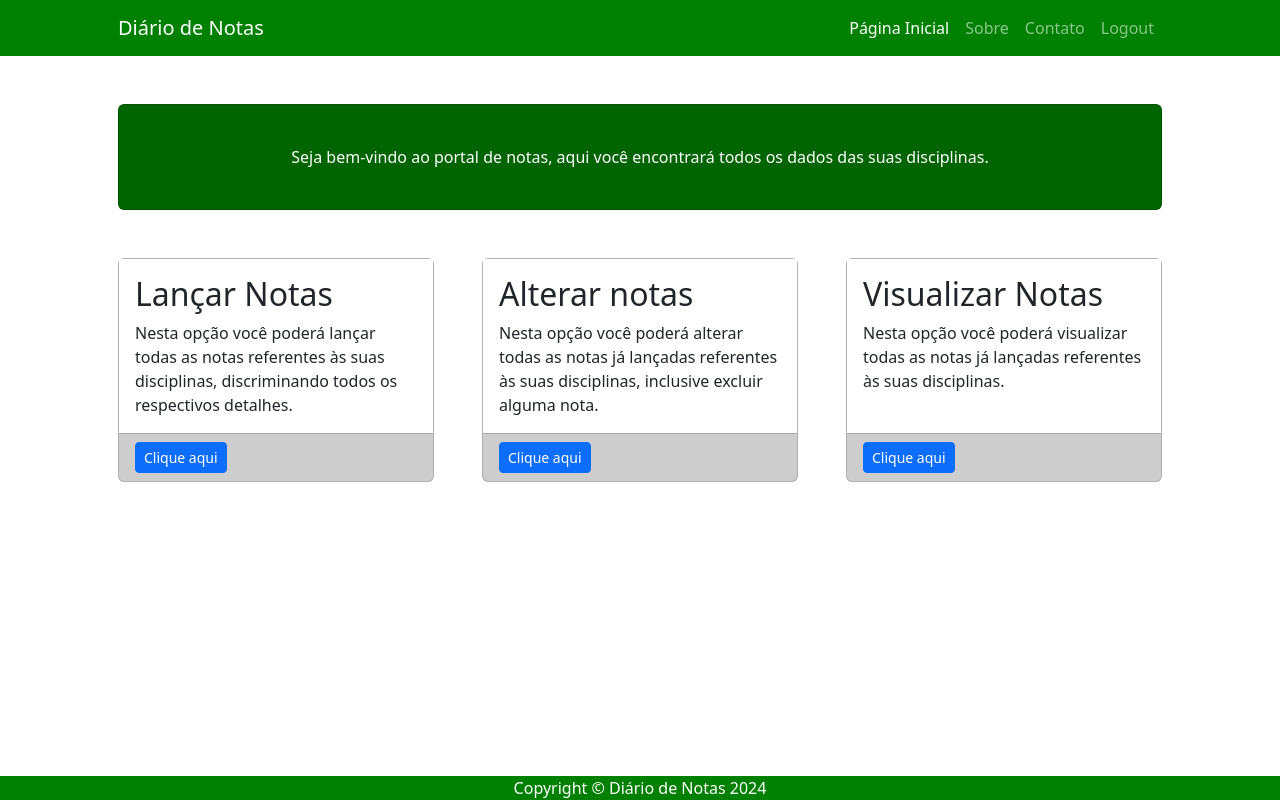
After one commit to Erinaldo-junior/novosite, a Django app: page /home/ in a window 1280 px wide. The commit adds this page. Run offline with Django 5.2, Linux system fonts and the light colour scheme; some libraries are stand-ins or nearby versions.

Commit message:
24-08-2024

```diff
--- /dev/null
+++ b/usuarios/templates/usuarios/base.html
@@ -0,0 +1,82 @@
+{% load static %}
+<!DOCTYPE html>
+<html lang="pt-br">
+<head>
+    <meta charset="UTF-8">
+    <meta name="viewport" content="width=device-width, initial-scale=1.0">
+    <link href="{% static 'css/bootstrap.min.css' %}" rel="stylesheet">
+    <title>Template base</title>
+</head>
+<body>
+
+ <!-- Responsive navbar-->
+ <nav class="navbar navbar-expand-lg navbar-dark" style = "background-color: #008000;">
+    <div class="container px-5">
+        <a class="navbar-brand" href="#!">Diário de Notas</a>
+        <button class="navbar-toggler" type="button" data-bs-toggle="collapse" data-bs-target="#navbarSupportedContent" aria-controls="navbarSupportedContent" aria-expanded="false" aria-label="Toggle navigation"><span class="navbar-toggler-icon"></span></button>
+        <div class="collapse navbar-collapse" id="navbarSupportedContent">
+            <ul class="navbar-nav ms-auto mb-2 mb-lg-0">
+                <li class="nav-item"><a class="nav-link active" aria-current="page" href="#!">Página Inicial</a></li>
+                <li class="nav-item"><a class="nav-link" href="#!">Sobre</a></li>
+                <li class="nav-item"><a class="nav-link" href="#!">Contato</a></li>
+                <li class="nav-item"><a class="nav-link" href="#!">Logout</a></li>
+            </ul>
+        </div>
+    </div>
+</nav>
+
+<!-- Page Content-->
+<div class="container px-4 px-lg-5">
+
+    <!-- Call to Action-->
+    <div class="card text-white my-5 py-4 text-center" style = "background-color: #006400;">
+        <div class="card-body"><p class="text-white m-0">Seja bem-vindo ao portal de notas, aqui você encontrará todos os dados das suas disciplinas.</p></div>
+    </div>
+
+    <!-- Content Row-->
+    <div class="row gx-4 gx-lg-5">
+        <div class="col-md-4 mb-5">
+            <div class="card h-100" style = "background-color: #D3D3D3;">
+                <div class="card-body" style = "background-color: #FFFFFF;">
+                    <h2 class="card-title">Lançar Notas</h2>
+                    <p class="card-text">Nesta opção você poderá lançar todas as notas referentes às suas disciplinas, discriminando todos os respectivos detalhes.</p>
+                </div>
+                <div class="card-footer"><a class="btn btn-primary btn-sm" href="#!">Clique aqui</a></div>
+            </div>
+        </div>
+
+        <div class="col-md-4 mb-5">
+            <div class="card h-100"  style = "background-color: #D3D3D3;">
+                <div class="card-body" style = "background-color: #FFFFFF;">
+                    <h2 class="card-title">Alterar notas</h2>
+                    <p class="card-text">Nesta opção você poderá alterar todas as notas já lançadas referentes às suas disciplinas, inclusive excluir alguma nota.</p>
+                </div>
+                <div class="card-footer"><a class="btn btn-primary btn-sm" href="#!">Clique aqui</a></div>
+            </div>
+        </div>
+
+        <div class="col-md-4 mb-5">
+            <div class="card h-100"  style = "background-color: #D3D3D3;">
+                <div class="card-body" style = "background-color: #FFFFFF;">
+                    <h2 class="card-title">Visualizar Notas</h2>
+                    <p class="card-text">Nesta opção você poderá visualizar todas as notas já lançadas referentes às suas disciplinas.</p>
+                </div>
+                <div class="card-footer"><a class="btn btn-primary btn-sm" href="#!">Clique aqui</a></div>
+            </div>
+        </div>
+    </div>
+</div>
+
+<!-- Footer-->
+<footer class="fixed-bottom " style = "background-color: #008000;">
+    <div class="container px-4 px-lg-5"><p class="m-0 text-center text-white">Copyright &copy; Diário de Notas 2024</p></div>
+</footer>
+
+<!-- Bootstrap core JS-->
+<script src="https://cdn.jsdelivr.net/npm/bootstrap@5.2.3/dist/js/bootstrap.bundle.min.js"></script>
+
+<!-- Core theme JS-->
+<script src="js/scripts.js"></script>
+
+</body>
+</html>
--- a/usuarios/templates/usuarios/cadastro.html
+++ b/usuarios/templates/usuarios/cadastro.html
@@ -39,7 +39,6 @@
                     </div>
 
                     <hr class="my-4">
-
                 </form>
 
               </div>
--- /dev/null
+++ b/usuarios/templates/usuarios/home.html
@@ -0,0 +1 @@
+{% extends 'usuarios/base.html' %}
--- a/usuarios/urls.py
+++ b/usuarios/urls.py
@@ -4,4 +4,5 @@ from . import views
 urlpatterns = [
     path('login/', views.login, name = 'login'),
     path('cadastro/', views.cadastro, name = 'cadastro'),
+    path('home/', views.home, name = 'home'),
 ]
--- a/usuarios/views.py
+++ b/usuarios/views.py
@@ -37,3 +37,7 @@ def cadastro(request):
             user.save()
 
             return HttpResponse("Usuário cadastrado com sucesso!")
+
+
+def home(request):
+    return render(request, 'usuarios/home.html')
```
Also changed, not shown: db.sqlite3, usuarios/templates/usuarios/login.html (line endings or trailing spaces).
